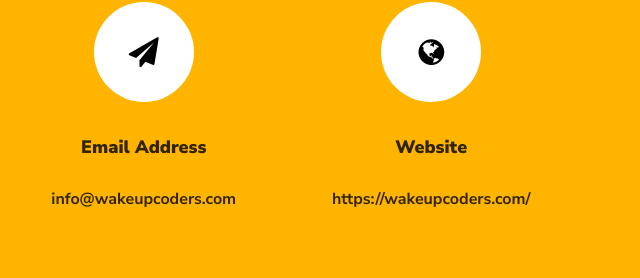
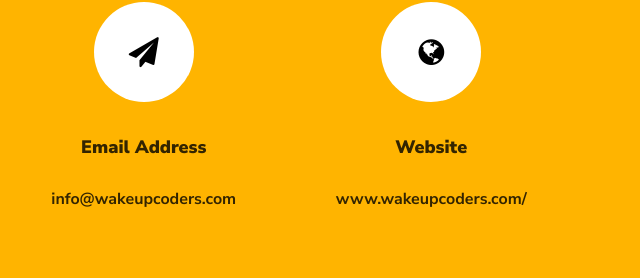
Before and after one commit to wakeupcoders/Coderscare, a plain HTML site: page contact.html in a window 1280 px wide. Shown: the part 846-1124 px from the top of the page, 640-1280 px from the left. Drawn offline with Linux system fonts and the light colour scheme; some packages are replaced by stand-ins of ours; no server answers; files whose address does not match are found by name.

Commit message:
updated contacts

```diff
--- a/contact.html
+++ b/contact.html
@@ -75,7 +75,7 @@
 <span class="icon-globe"></span>
 </div>
 <h3 class="mb-4">Website</h3>
-<p><a href="https://wakeupcoders.com/">https://wakeupcoders.com/</a></p>
+<p><a href="https://wakeupcoders.com/">www.wakeupcoders.com/</a></p>
 </div>
 </div>
 </div>
```
